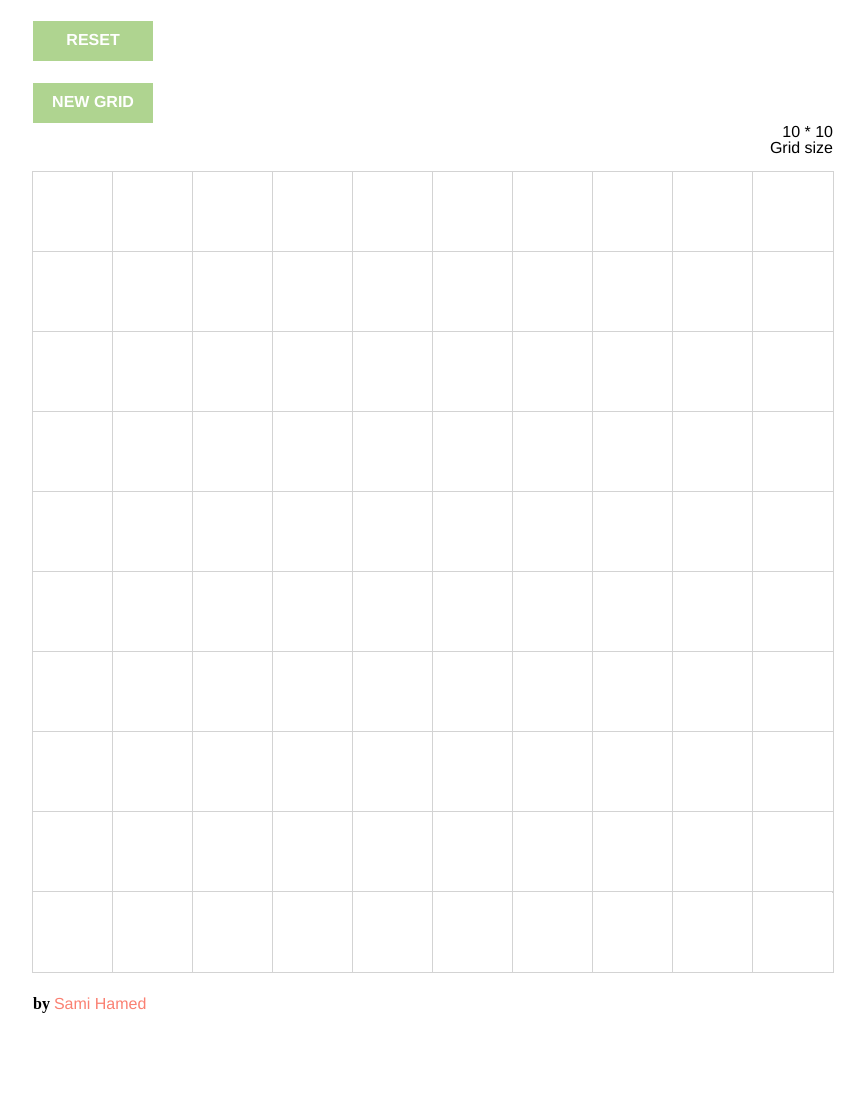
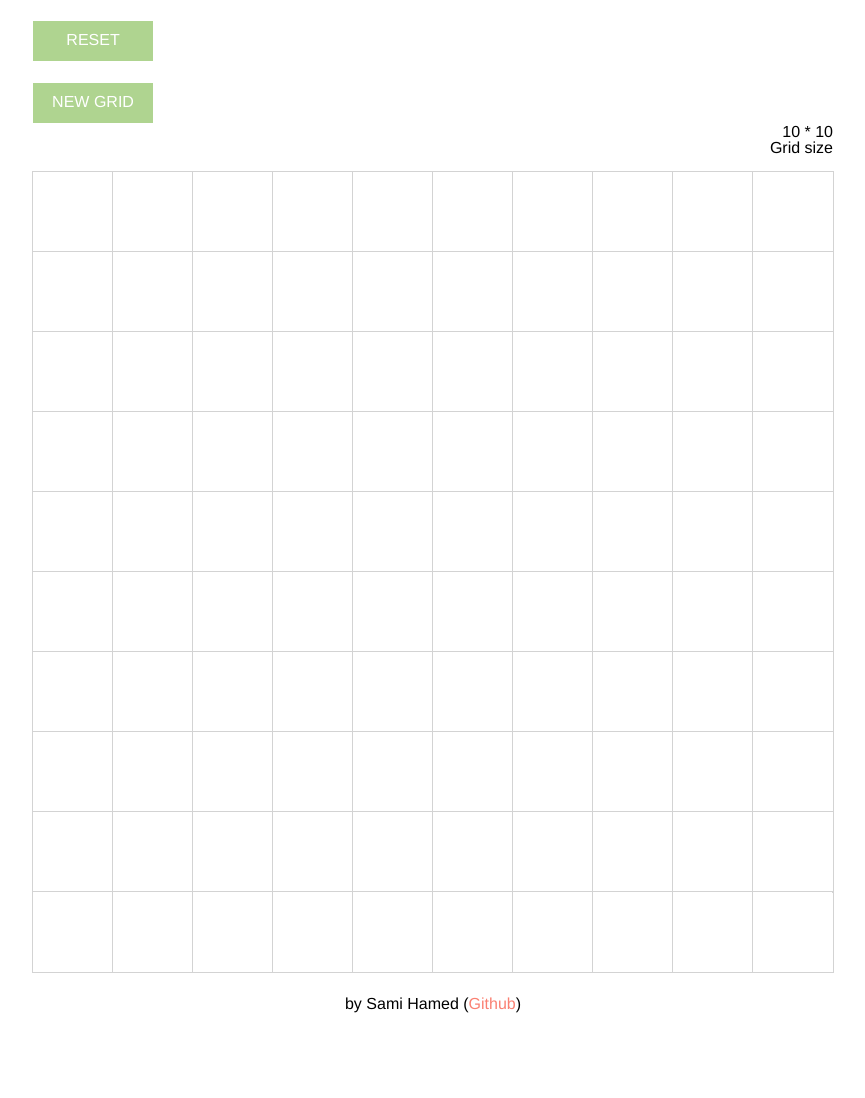
Before and after one commit to samihamed/odinprojects, a plain HTML site: page sketch/index.html in a window 1280 px wide. Shown: the whole page, without its empty margins (207-1072 px from the left). Drawn offline with nearby package versions, Linux system fonts and the light colour scheme.

Commit message:
add sketch to general odinprojects repo

```diff
--- a/sketch/index.html
+++ b/sketch/index.html
@@ -19,7 +19,7 @@
   </div>
 
   <div class="footer">
-    <h4>by <a href="https://github.com/samihamed">Sami Hamed</a></h4>
+    <h4>by Sami Hamed (<a href="https://github.com/samihamed">Github</a>)</h4>
   </div>
 
 </body>
--- a/sketch/script.js
+++ b/sketch/script.js
@@ -9,7 +9,7 @@ var numBlocks = userInput * userInput;
 var boxDimension = 800/userInput;
 function createGrid(numBlocks) {
   $('.container').find('.box').remove();
-  if(userInput <= 50){
+  if(userInput <= 25){
   for (i = 0; i <= numBlocks; i++) {
     $('.box').css({'width': boxDimension + 'px', 'height': boxDimension + 'px'});
     $('.container').append("<div class='box'></div>");
--- a/sketch/styles.css
+++ b/sketch/styles.css
@@ -9,6 +9,12 @@
 a {
   text-decoration: none;
   color: salmon;
+  font-family: helvetica;
+  text-align: center;
+  font-weight: normal;
+}
+
+h4 {
   font-family: helvetica;
   text-align: center;
   font-weight: normal;
```
